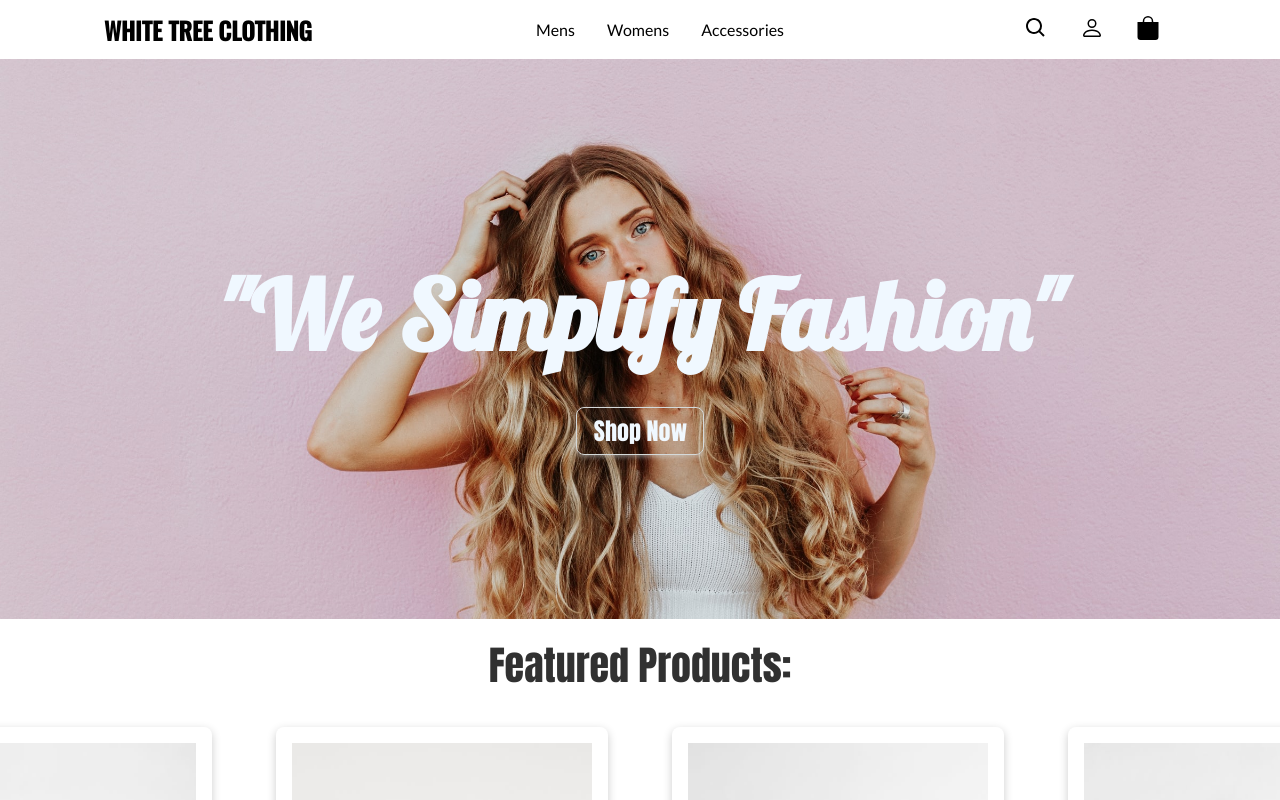
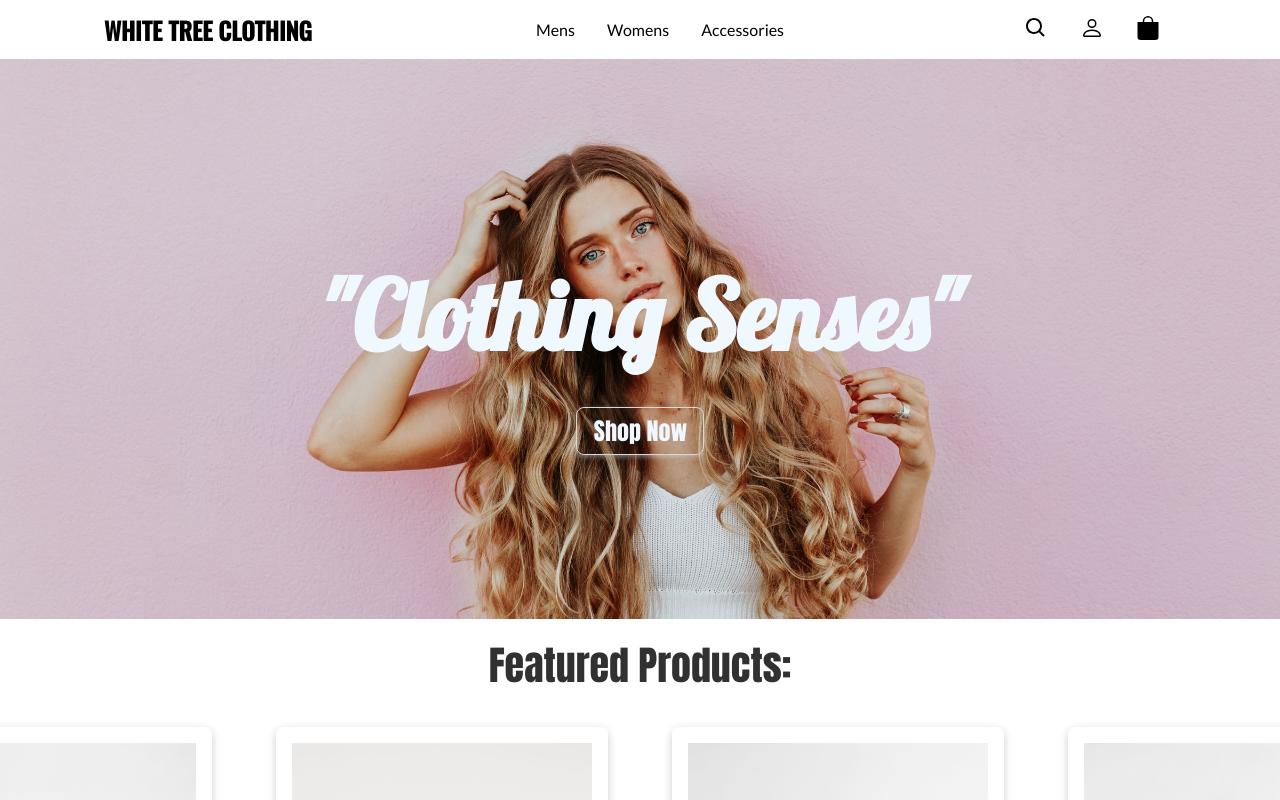
Before and after one commit to StallonesHyper/WTC-Apparels, a React (Create React App) app: page / in a window 1280 px wide. Shown: the top 800 px of the page. Built offline with nearby package versions, Linux system fonts and the light colour scheme.

Commit message:
Updated Hero Text

```diff
--- a/src/Components/Home.jsx
+++ b/src/Components/Home.jsx
@@ -5,7 +5,7 @@ function Home() {
   return (
     <div className="Home">
       <div>
-        <h1 className="HeroText">"We Simplify Fashion"</h1>
+        <h1 className="HeroText">"Clothing Senses"</h1>
         <button className="HeroButton">Shop Now</button>
       </div>
     </div>
```
